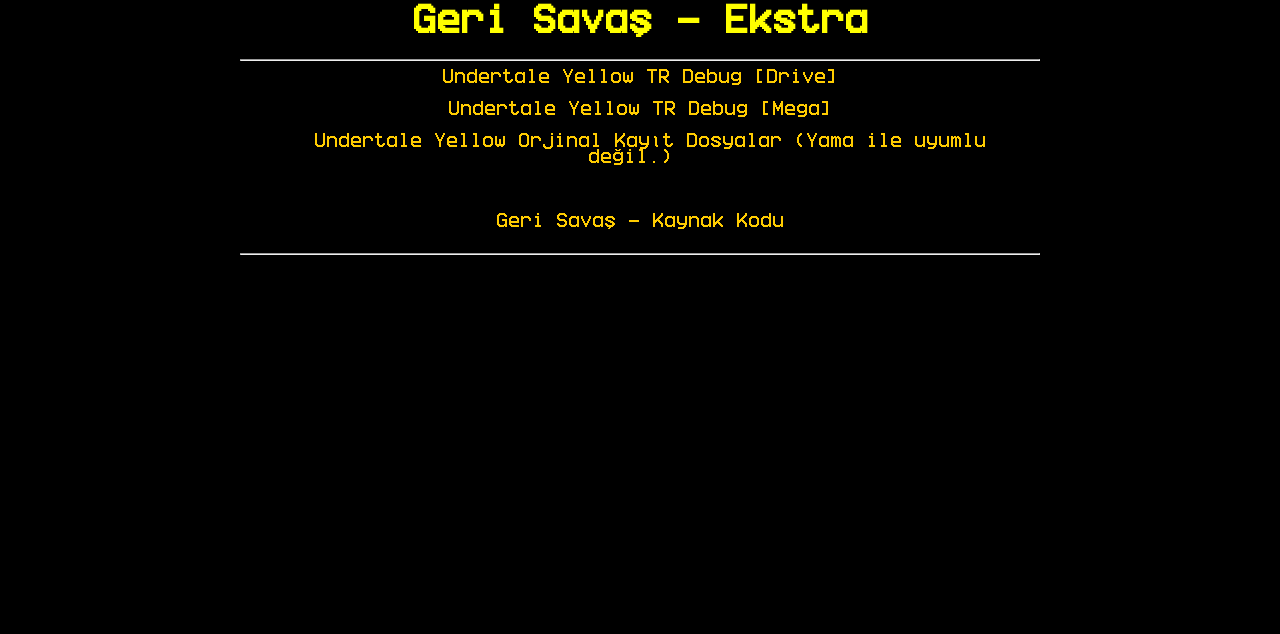
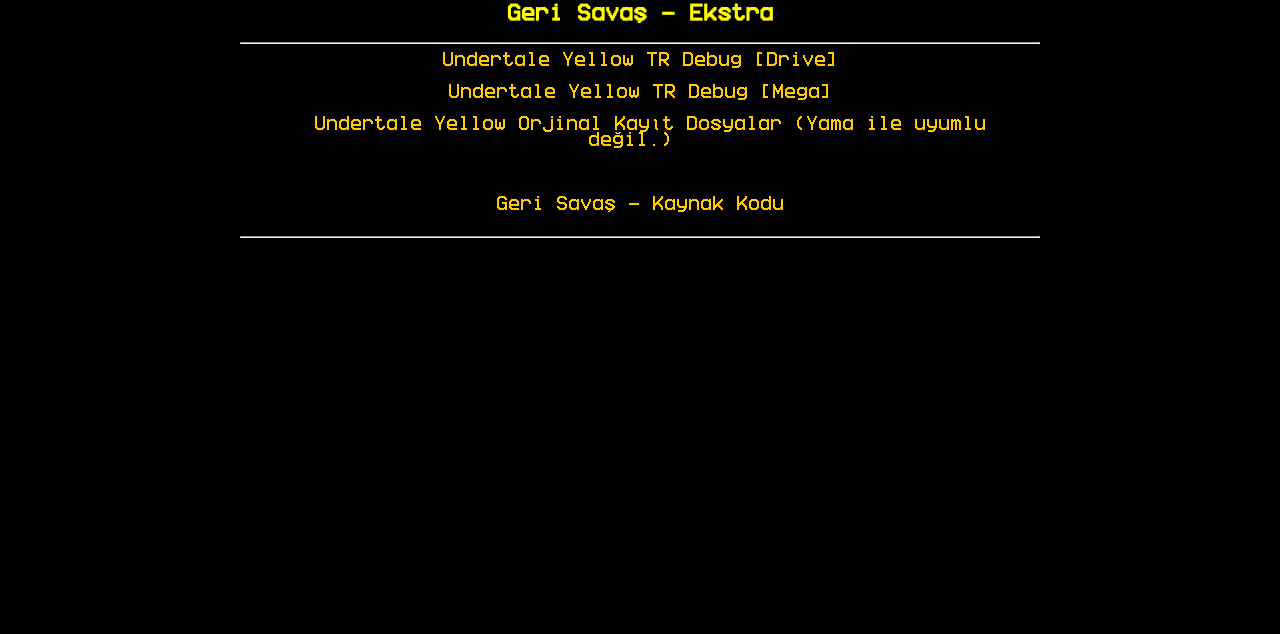
Before and after one commit to rootlus/uty-kayitlar, a plain HTML site: page Pages/extra/index.html in a window 1280 px wide. Shown: the part 250-884 px from the top of the page. Drawn offline with Linux system fonts and the light colour scheme; files whose address does not match are found by name.

Commit message:
font fixed... (hate myself)

```diff
--- a/Pages/extra/index.html
+++ b/Pages/extra/index.html
@@ -26,9 +26,9 @@
             <img src="../../img/clover.png" width="150px" height="150px" alt="logo">
         </picture>
 
-        <h1 align="center">
+        <h3 align="center">
             <font color="yellow">Geri Savaş - Ekstra</font> <br>
-        </h1>
+        </h3>
 
         <hr>
 
```
